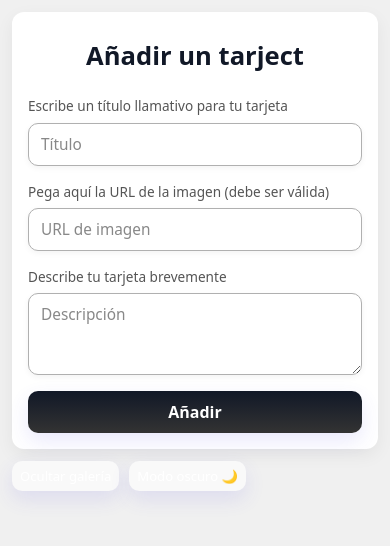
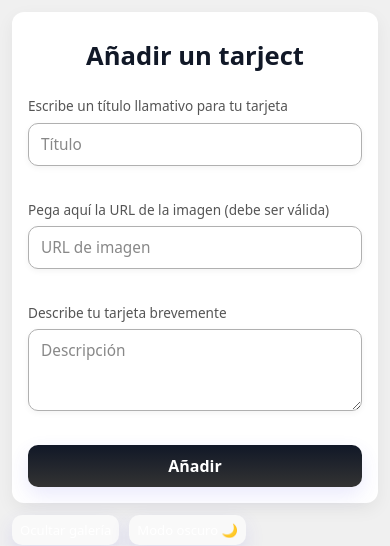
Before and after one commit to Monica-pxl/Proyecto-React-Monica-Munoz, a React (Vite) app: page / in a window 390 px wide. Shown: the top 546 px of the page. Built offline with nearby package versions, Linux system fonts and the light colour scheme.

Commit message:
problema de formulario arreglado

```diff
--- a/src/App.css
+++ b/src/App.css
@@ -23,8 +23,15 @@ body {
   flex-direction: column;
 }
 
-.galeria.theme-light { background: #f0f0f0; color: #111827; }
-.galeria.theme-dark  { background: #0b0b0b; color: #e5e7eb; }
+.galeria.theme-light {
+  background: #f0f0f0;
+  color: #111827;
+}
+
+.galeria.theme-dark {
+  background: #0b0b0b;
+  color: #e5e7eb;
+}
 
 .galeria-header {
   padding: 18px 28px;
@@ -33,7 +40,10 @@ body {
   justify-content: center;
 }
 
-.galeria-header h1 { margin: 0; font-size: 1.6rem; }
+.galeria-header h1 {
+  margin: 0;
+  font-size: 1.6rem;
+}
 
 .galeria-main {
   flex: 1;
@@ -44,7 +54,10 @@ body {
   overflow: auto;
 }
 
-.galeria-hidden { text-align: center; color: #777; }
+.galeria-hidden {
+  text-align: center;
+  color: #777;
+}
 
 .galeria-grid {
   display: grid;
@@ -87,18 +100,45 @@ body {
   display: block;
 }
 
-.tarjeta-body { padding: 16px; display: flex; flex-direction: column; gap: 12px; }
+.tarjeta-body {
+  padding: 16px;
+  display: flex;
+  flex-direction: column;
+  gap: 12px;
+}
 
-.tarjeta-title { margin: 0; font-size: 1.12rem; font-weight: 700; }
+.tarjeta-title {
+  margin: 0;
+  font-size: 1.12rem;
+  font-weight: 700;
+}
 
-.tarjeta-desc { margin: 0; color: #475569; font-size: 0.96rem; line-height: 1.35; }
+.tarjeta-desc {
+  margin: 0;
+  color: #475569;
+  font-size: 0.96rem;
+  line-height: 1.35;
+}
 
-.tarjeta-row { display: flex; justify-content: space-between; align-items: center; gap: 12px; }
+.tarjeta-row {
+  display: flex;
+  justify-content: space-between;
+  align-items: center;
+  gap: 12px;
+}
 
-.tarjeta-likes { color: #0f172a; font-weight: 700; font-size: 0.98rem; }
+.tarjeta-likes {
+  color: #0f172a;
+  font-weight: 700;
+  font-size: 0.98rem;
+}
 
 /* Tarjeta modo oscuro */
-.galeria.theme-dark .tarjeta { background: #1f1f1f; color: #e6e6e6; box-shadow: 0 6px 18px rgba(0,0,0,0.4); }
+.galeria.theme-dark .tarjeta {
+  background: #1f1f1f;
+  color: #e6e6e6;
+  box-shadow: 0 6px 18px rgba(0,0,0,0.4);
+}
 .galeria.theme-dark .tarjeta-desc { color: #cbd5e1; }
 .galeria.theme-dark .tarjeta-likes { color: #f3f4f6; }
 
@@ -128,11 +168,18 @@ body {
 
 /* Botones modo oscuro */
 .galeria.theme-dark .btn-like,
-.galeria.theme-dark .btn-edit { background: #ffffff; color: #000; border: 1px solid rgba(0,0,0,0.08); }
+.galeria.theme-dark .btn-edit {
+  background: #ffffff;
+  color: #000000;
+  border: 1px solid rgba(0,0,0,0.08);
+}
 .galeria.theme-dark .btn-like:hover,
 .galeria.theme-dark .btn-edit:hover { background: #f0f0f0; }
 
-.galeria.theme-dark .btn-delete { background: #fee2e2; color: #b91c1c; }
+.galeria.theme-dark .btn-delete {
+  background: #fee2e2;
+  color: #b91c1c;
+}
 .galeria.theme-dark .btn-delete:hover { background: #fca5a5; }
 
 /* =========================
@@ -147,6 +194,7 @@ body {
   margin: 0 auto 50px auto;
 }
 
+/* Wrapper tipo tarjeta */
 .controles-form-wrapper {
   background: #fff;
   border-radius: 12px;
@@ -157,33 +205,44 @@ body {
   gap: 12px;
   transition: transform 220ms ease, box-shadow 220ms ease;
 }
+.controles-form-wrapper:hover {
+  box-shadow: 0 14px 30px rgba(2,6,23,0.12);
+}
 
-.controles-form-wrapper:hover { box-shadow: 0 14px 30px rgba(2,6,23,0.12); }
+/* Modo oscuro */
+.galeria.theme-dark .controles-form-wrapper {
+  background: #1f1f1f;
+  box-shadow: 0 6px 18px rgba(0,0,0,0.4);
+}
+.galeria.theme-dark .controles-form-wrapper:hover {
+  box-shadow: 0 14px 30px rgba(0,0,0,0.7);
+}
 
-.galeria.theme-dark .controles-form-wrapper { background: #1f1f1f; box-shadow: 0 6px 18px rgba(0,0,0,0.4); }
-.galeria.theme-dark .controles-form-wrapper:hover { box-shadow: 0 14px 30px rgba(0,0,0,0.7); }
+/* Formulario interno */
+.controles-form {
+  display: flex;
+  flex-direction: column;
+  gap: 12px;
+}
 
-.controles-form {
+/* Fila superior: título | url | añadir */
+.input-row {
   display: grid;
-  gap: 16px;
   grid-template-columns: 2fr 2fr auto;
-  grid-template-areas:
-    "titulo url boton"
-    "descripcion descripcion descripcion";
+  gap: 8px;
   align-items: end;
 }
 
-.input-field { display: flex; flex-direction: column; gap: 6px; }
+/* Cada input + label */
+.input-field {
+  display: flex;
+  flex-direction: column;
+  gap: 4px;
+}
 
-.input-field.titulo { grid-area: titulo; }
-.input-field.url { grid-area: url; }
-.input-field.descripcion { grid-area: descripcion; }
-
-.add-button-field { grid-area: boton; align-self: center; }
-
+/* Botón añadir ocupa altura de input */
 .add-button-field button {
-  height: auto;
-  padding: 10px 14px;
+  height: 100%;
   border-radius: 10px;
   cursor: pointer;
   border: none;
@@ -193,21 +252,9 @@ body {
   font-weight: 600;
   transition: all 140ms ease;
 }
-
 .add-button-field button:hover {
   transform: translateY(-2px);
   box-shadow: 0 8px 25px rgba(79,70,229,0.2);
-}
-
-.galeria.theme-dark .add-button-field button {
-  background: linear-gradient(180deg, #ffffff, #e5e5e5);
-  color: #000;
-  border: 1px solid rgba(0,0,0,0.08);
-}
-
-.galeria.theme-dark .add-button-field button:hover {
-  background: #f0f0f0;
-  box-shadow: 0 8px 25px rgba(0,0,0,0.2);
 }
 
 /* Inputs y textarea */
@@ -215,7 +262,7 @@ body {
 .controles-form textarea {
   padding: 10px 12px;
   border-radius: 10px;
-  border: 1px solid #b0b0b0;
+  border: 1px solid #b0b0b0; /* borde oscuro para modo claro */
   box-shadow: 0 2px 6px rgba(0,0,0,0.05);
   font-size: 0.96rem;
   font-family: inherit;
@@ -233,16 +280,67 @@ body {
   box-shadow: 0 6px 20px rgba(99,102,241,0.1);
 }
 
-.input-field textarea { min-height: 60px; resize: vertical; }
+/* Textarea fila inferior */
+.input-field textarea {
+  min-height: 60px;
+  resize: vertical;
+}
 
+/* Etiquetas arriba de cada input */
+.input-field label {
+  font-size: 0.85rem;
+  color: #555;
+  font-weight: 500;
+}
+
+/* Controles modo oscuro */
 .galeria.theme-dark .controles-form input,
-.galeria.theme-dark .controles-form textarea { background: #2b2b2b; color: #f3f3f3; border: 1px solid #555; }
-.galeria.theme-dark .input-field label { color: #ccc; }
+.galeria.theme-dark .controles-form textarea {
+  background: #2b2b2b;
+  color: #f3f3f3;
+  border: 1px solid #555;
+}
+.galeria.theme-dark .input-field label {
+  color: #ccc;
+}
+.galeria.theme-dark .add-button-field button {
+  background: linear-gradient(180deg, #ffffff, #e5e5e5);
+  color: #000;
+  border: 1px solid rgba(0,0,0,0.08);
+}
+.galeria.theme-dark .add-button-field button:hover {
+  background: #f0f0f0;
+  box-shadow: 0 8px 25px rgba(0,0,0,0.2);
+}
 
-.input-field label { font-size: 0.85rem; color: #555; font-weight: 500; }
+/* Cada campo input con su label */
+.input-field {
+  display: flex;
+  flex-direction: column;
+  margin-bottom: 18px; /* aumenta separación vertical */
+}
 
-/* Controles de acción */
-.controles-actions { display: flex; gap: 10px; }
+/* Fila de Título + URL + Botón */
+.input-row {
+  display: grid;
+  grid-template-columns: 2fr 2fr auto;
+  gap: 12px;
+  align-items: end;
+  margin-bottom: 16px; /* espacio antes de la descripción */
+}
+
+/* Descripción */
+.input-field.textarea-field {
+  margin-top: 8px; /* opcional, para que no quede pegada a la fila superior */
+}
+
+
+/* Controles de acción (botones de mostrar/ocultar y tema) */
+.controles-actions {
+  display: flex;
+  gap: 10px;
+}
+
 .controles-actions button {
   padding: 10px 14px;
   border-radius: 10px;
@@ -265,14 +363,18 @@ body {
 }
 
 @media (max-width: 900px) {
-  .galeria-grid { grid-template-columns: repeat(2, 1fr); gap: 22px; max-width: 980px; }
+  .galeria-grid {
+    grid-template-columns: repeat(2, 1fr);
+    gap: 22px;
+    max-width: 980px;
+  }
   .galeria-header { padding: 14px; }
   .galeria-main { padding: 12px; }
 }
 
 @media (max-width: 700px) {
-  .controles-form { grid-template-columns: 1fr; grid-template-areas: "titulo" "url" "descripcion" "boton"; align-items: stretch; }
-  .add-button-field button { width: 100%; }
+  .input-row { grid-template-columns: 1fr auto; }
+  .add-button-field button { width: 100%; height: auto; }
   .input-field textarea { grid-column: 1 / -1; }
 }
 
@@ -282,3 +384,105 @@ body {
   .tarjeta-media { height: 150px; }
   .tarjeta-title { font-size: 1.02rem; }
 }
+
+
+
+.controles-form {
+  display: grid;
+  gap: 8px;
+  grid-template-columns: 2fr 2fr auto;
+  grid-template-areas:
+    "titulo url boton"
+    "descripcion descripcion descripcion";
+  align-items: end;
+}
+
+.input-field.titulo { grid-area: titulo; }
+.input-field.url { grid-area: url; }
+.add-button-field { grid-area: boton; }
+.input-field.descripcion { grid-area: descripcion; }
+
+/* Media query: en pantallas pequeñas, todo apilado */
+@media (max-width: 700px) {
+  .controles-form {
+    grid-template-columns: 1fr;
+    grid-template-areas:
+      "titulo"
+      "url"
+      "descripcion"
+      "boton";
+    align-items: stretch;
+  }
+
+  .add-button-field button {
+    width: 100%;
+  }
+}
+
+
+.controles-form {
+  display: grid;
+  gap: 16px; /* espacio vertical entre filas */
+  grid-template-columns: 2fr 2fr auto;
+  grid-template-areas:
+    "titulo url boton"
+    "descripcion descripcion descripcion";
+}
+
+.input-field {
+  display: flex;
+  flex-direction: column;
+  gap: 6px; /* espacio entre label e input */
+}
+
+.input-field.titulo { grid-area: titulo; }
+.input-field.url { grid-area: url; }
+.input-field.descripcion { grid-area: descripcion; }
+.add-button-field { grid-area: boton; align-self: center; }
+
+.add-button-field button {
+  height: auto;       /* quitar altura del 100%, dejar que el padding defina la altura */
+  padding: 10px 14px; /* ajusta la altura un poco más pequeña si quieres */
+  border-radius: 10px;
+  cursor: pointer;
+  border: none;
+  background: linear-gradient(180deg, #111827, #333333);
+  color: white;
+  box-shadow: 0 8px 20px rgba(79,70,229,0.12);
+  font-weight: 600;
+  transition: all 140ms ease;
+}
+
+
+
+.add-button-field button:hover {
+  transform: translateY(-2px);
+  box-shadow: 0 8px 25px rgba(79,70,229,0.2);
+}
+
+/* Modo oscuro */
+.galeria.theme-dark .add-button-field button {
+  background: linear-gradient(180deg, #ffffff, #e5e5e5);
+  color: #000;
+  border: 1px solid rgba(0,0,0,0.08);
+}
+.galeria.theme-dark .add-button-field button:hover {
+  background: #f0f0f0;
+  box-shadow: 0 8px 25px rgba(0,0,0,0.2);
+}
+
+/* Media query: en pantallas pequeñas, todo apilado */
+@media (max-width: 700px) {
+  .controles-form {
+    grid-template-columns: 1fr;
+    grid-template-areas:
+      "titulo"
+      "url"
+      "descripcion"
+      "boton";
+  }
+
+  .add-button-field button {
+    width: 100%;
+  }
+}
```
